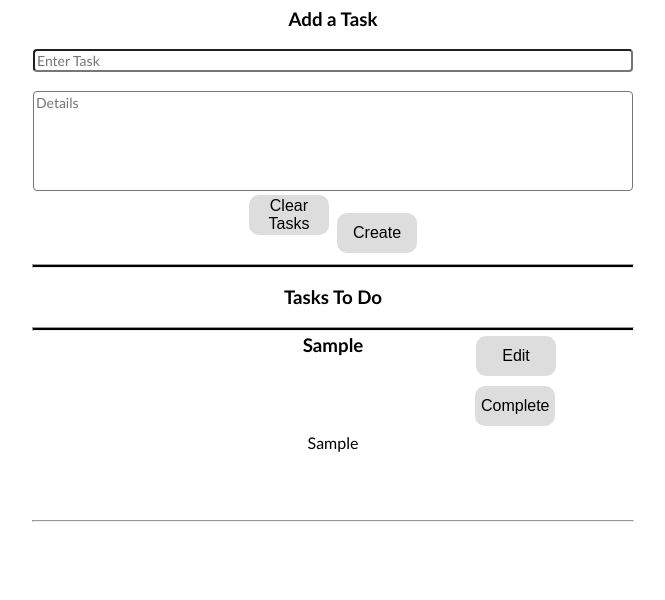
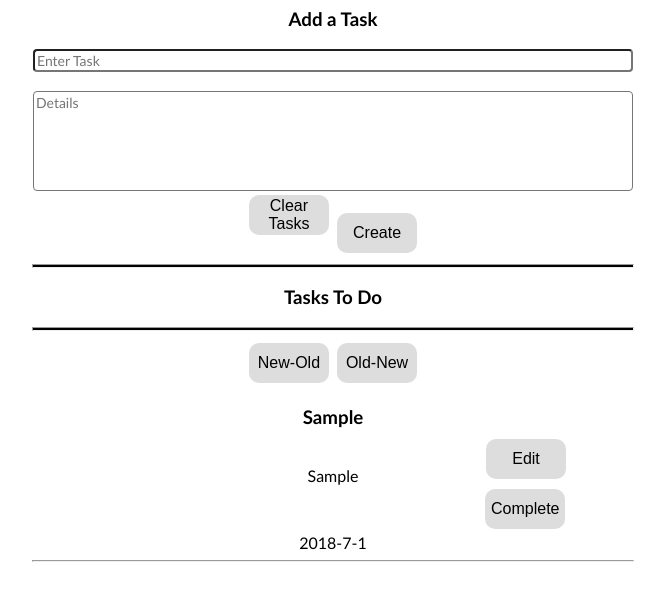
Before and after one commit to Boeufin/ICS3U-Final, a website: page project1/app/index.html in a window 1280 px wide. Both pictures are taken after typing "Sample", "Sample" into the empty fields and a click on the button "Create". Shown: the whole page, without its empty margins (307-972 px from the left). Drawn offline with Linux system fonts and the light colour scheme.

Commit message:
Adding more things to do, adding the non functioning sort buttons

```diff
--- a/project1/app/index.html
+++ b/project1/app/index.html
@@ -74,7 +74,7 @@
   </head>
   <body>
     <center>
-      <div class="container">
+            <div class="container">
         <p>
           <h3 for="new-task">Add a Task</h3>
           <input id="new-task" class="input" type="text" placeholder="Enter Task"><br><br>
@@ -84,6 +84,8 @@
         <hr id="breaker"/>
         <h3 id="toDo">Tasks To Do</h3>
         <hr id="breaker"/>
+        <button id="newold">New-Old</button>
+        <button id="oldnew">Old-New</button>
         <ul id="incomplete-tasks">
         </ul>
       </div>
--- a/project1/app/scripts/createTask.js
+++ b/project1/app/scripts/createTask.js
@@ -4,11 +4,13 @@ var taskDetails = document.getElementById("newDetails");
 var addButton=document.getElementsByTagName("button")[0];
 var incompletetaskList=document.getElementById("incomplete-tasks");
 
+
 //Takes the two inputs and translates them to taskString and detailsInput within this function.
 function createNewTaskElement(taskString, detailsInput)
 {
   //Creating the HTML elements for the one task.
   var listItem = document.createElement("li");
+  var date = document.createElement("div");
   var label = document.createElement("h3");
   var lbreak = document.createElement("br");
   var labeldesc = document.createElement("label");
@@ -28,66 +30,63 @@ function createNewTaskElement(taskString, detailsInput)
   }
   //Adding tags and text and class and CSS to the elements.
   label.innerText = taskString;
+  date.innerText = new Date().getFullYear() + "-" + new Date().getMonth() + "-" + new Date().getDate();
   labeldesc.innerText = detailsInput;
   editTextArea.type = "textarea";
   editTextArea.style.resize = "none";
-  listItem.style.top = "-50px";
-
-  //Task Title position
-  label.style.position = "relative";
-  label.style.top = "-80px";
 
   //Edit Button CSS
   editButton.style.position = "relative";
-  editButton.style.left = "225px";
-  editButton.style.top = "-15px";
+  editButton.style.left = "235px";
+  editButton.style.top = "-50px";
 
   //Complete Button CSS
   completeButton.style.position = "relative";
-  completeButton.style.left = "140px";
-  completeButton.style.top = "35px";
-
-  //Details positioning
-  labeldesc.style.position = "relative";
-  labeldesc.style.top = "-60px"
+  completeButton.style.left = "150px";
+  completeButton.style.top = "0px";
 
   //Hiding the text area element Initially
   editTextArea.style.display = "none";
 
   //Adding the button classes and names inside the added task.
-  editButton.innerText = "Edit";
-  editButton.className = "edit";
-  completeButton.innerText = "Complete";
-  completeButton.className = "complete";
+  editButton.innerText="Edit";
+  editButton.className="edit";
+  completeButton.innerText="Complete";
+  completeButton.className="complete";
 
+  // Date : YYYY-MM-DD:hh-mm-ss
   //appending the created HTML elements to the HTML page.
+  listItem.appendChild(label);
+  listItem.appendChild(lbreak);
+  listItem.appendChild(labeldesc);
+  listItem.appendChild(tbreak);
   listItem.appendChild(editButton);
   listItem.appendChild(completeButton);
-  listItem.appendChild(label);
-  listItem.appendChild(lbreak);
   listItem.appendChild(editTextArea);
-  listItem.appendChild(tbreak);
-  listItem.appendChild(labeldesc);
+  listItem.appendChild(date);
   listItem.appendChild(separater);
   return listItem;
 }
 
+
 //Completes the task.
 function CompleteTask()
 {
-  var listItem = this.parentNode;
-  var ul = listItem.parentNode;
+
+  var listItem=this.parentNode;
+  var ul=listItem.parentNode;
   ul.removeChild(listItem);
 }
 
-//Binding functionality to the edit and complete buttons.
+//Gives functionality to the edit and complete buttons.
 function bindTaskEvents(taskListItem)
 {
-  var editButton = taskListItem.querySelector("button.edit");
-  var completeButton = taskListItem.querySelector("button.complete");
 
-  editButton.onclick = editTask;
-  completeButton.onclick = CompleteTask;
+  var editButton=taskListItem.querySelector("button.edit");
+  var completeButton=taskListItem.querySelector("button.complete");
+
+  editButton.onclick=editTask;
+  completeButton.onclick=CompleteTask;
 }
 
 //addTask function calls the createTask function above.
@@ -100,19 +99,18 @@ function addTask()
   bindTaskEvents(listItem);
 
  //Resets the values of the input field.
-  taskTitle.value = "";
-  taskDetails.value = "";
+  taskTitle.value="";
+  taskDetails.value="";
 }
 
 //Edit the existing text area.
 function editTask()
 {
-  var listItem = this.parentNode;//Targets the button that was just clicked.
+  var listItem = this.parentNode;//Targets the part of the list that the button was clicked by.
   var editInput = listItem.querySelector('textarea');
   var label = listItem.querySelector("label");
   var detailDesc = listItem.querySelector("textArea");
   var editTaskButton = listItem.querySelector("button");
-
   //Hides and displays the text area for edits.
   if (detailDesc.style.display == "none") {
     detailDesc.style.display = "block";
@@ -121,15 +119,13 @@ function editTask()
   }
 
   //turns the class to editmode.
-  var containsClass = listItem.classList.contains("editMode");
-
-  if(containsClass) {
-    label.innerText = editInput.value;
+  var containsClass=listItem.classList.contains("editMode");
+  if(containsClass){
+    label.innerText=editInput.value;
   } else {
-    editInput.value = label.innerText;
+      editInput.value=label.innerText;
   }
 
-  //Changes the edit button to a save button.
   if (detailDesc.style.display == "none") {
     editTaskButton.innerHTML = "Edit";
   } else {
@@ -139,8 +135,7 @@ function editTask()
   listItem.classList.toggle("editMode");
 }
 
-//Sets the task holder to nothing.
 function clearAll()
 {
-  document.getElementById("incomplete-tasks").innerText = "";
+document.getElementById("incomplete-tasks").innerText = "";
 }
```
Also changed, not shown: project1/app/scripts/moment.html (added, +22 -0 lines).
